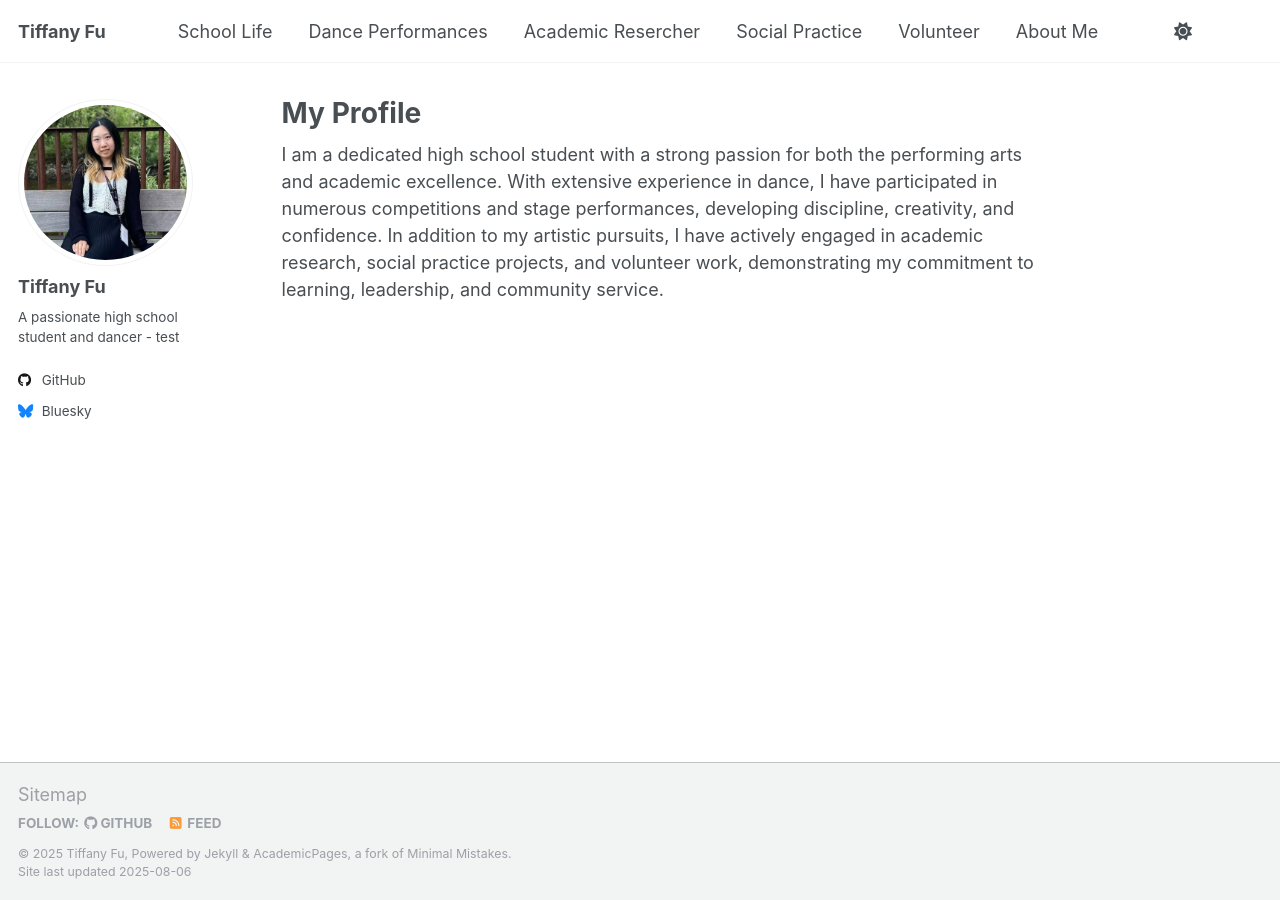
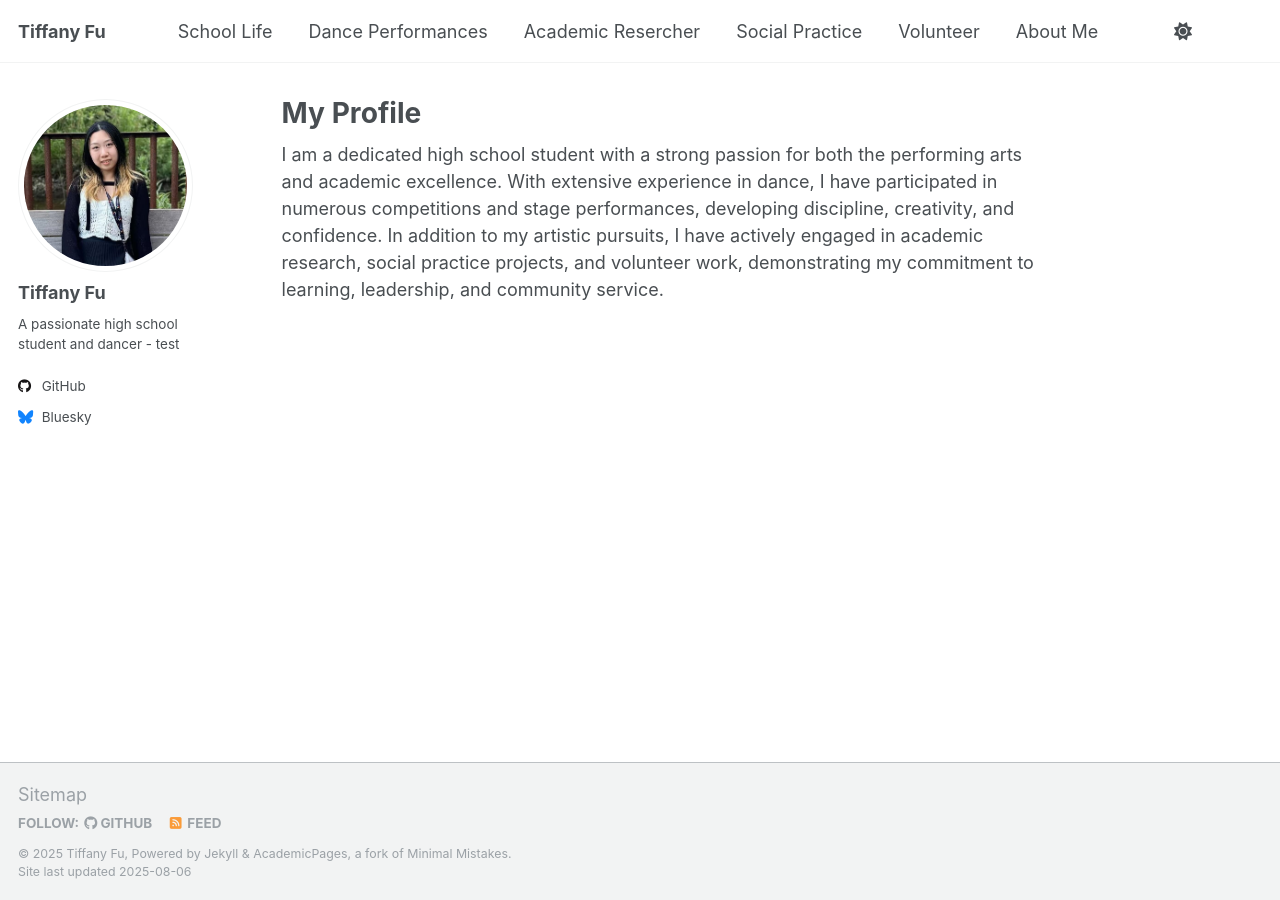
Before and after one commit to TiffanyJTFu/TiffanyFu, a Jekyll site: the page built from _pages/about.md, in a window 1280 px wide. Built offline with Jekyll 4.4.1, drawn with Linux system fonts in a browser that asks for light colours; a script that is not in the unit is left out.

Commit message:
Update _config.yml

```diff
--- a/_config.yml
+++ b/_config.yml
@@ -22,7 +22,7 @@ repository               : "academicpages/academicpages.github.io"
 #               Additional customization can be done by editing /_includes/author-profile.html
 author:
   # Biographic information
-  avatar           : "tiffanyprofile.jpg"
+  avatar           : "tiffanyprofile1.jpg"
   name             : "Tiffany Fu"
   pronouns         : # example: "she/her"
   bio              : "A passionate high school student and dancer - test"
```
